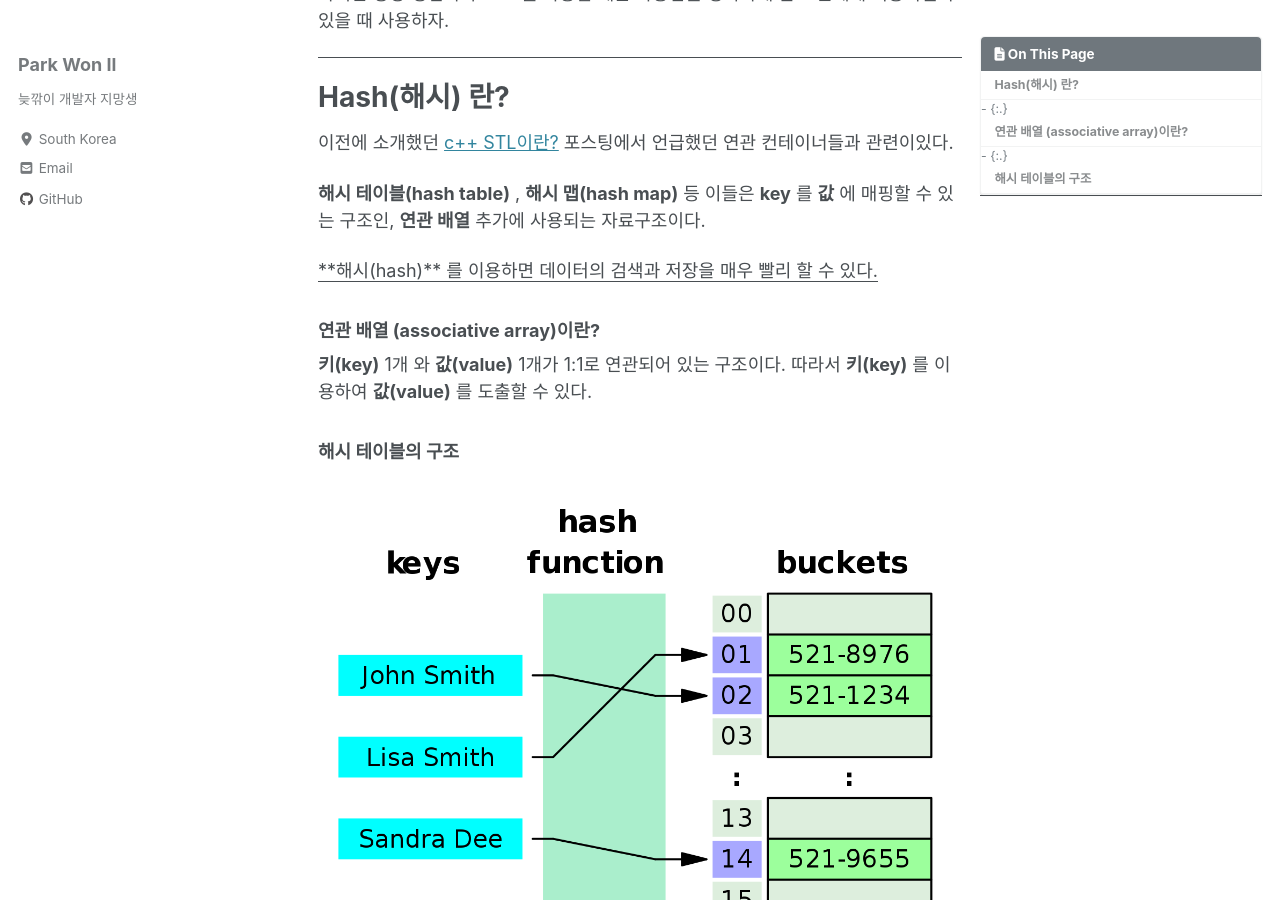
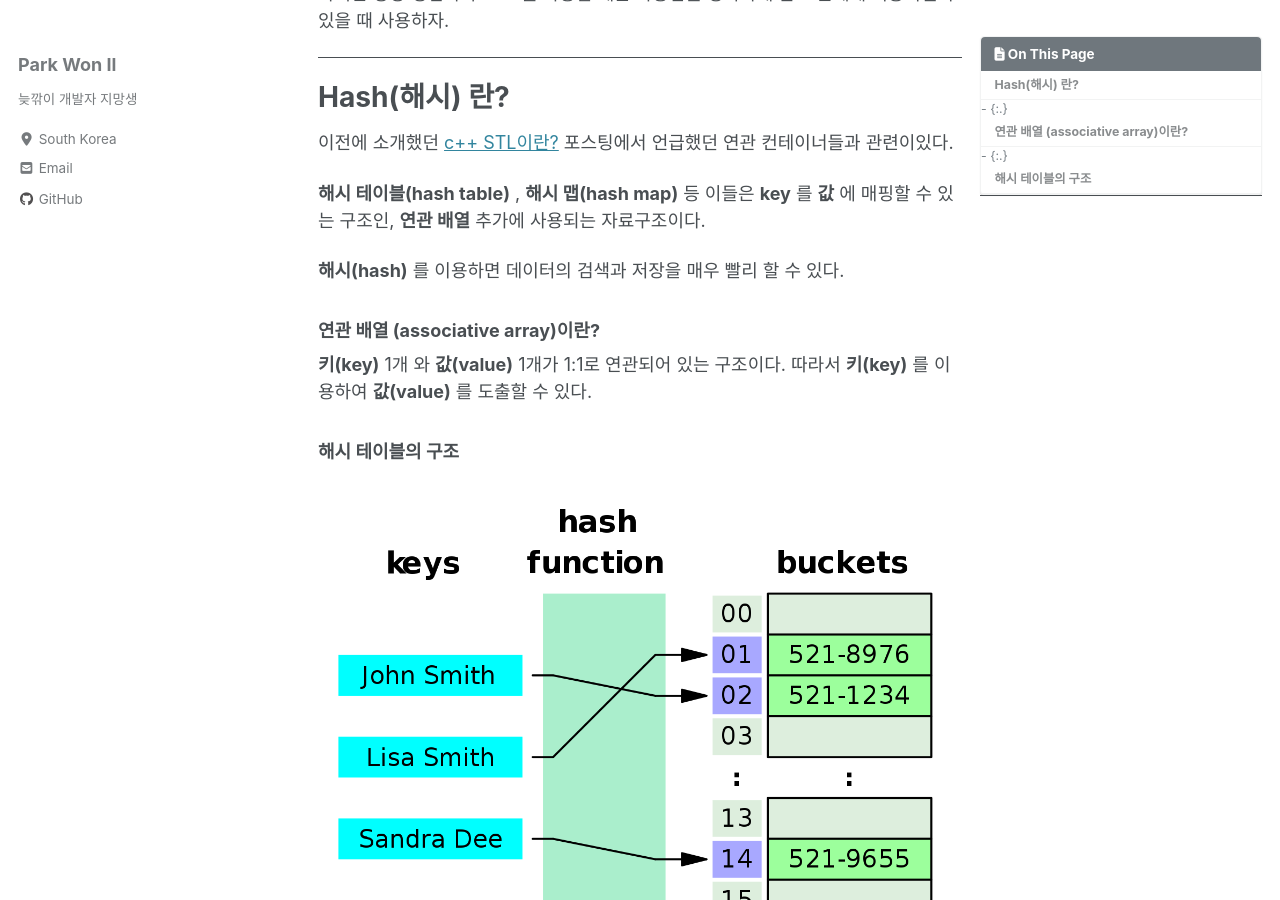
Before and after one commit to WONILLISM/wonillism.github.io, a Jekyll site: the page built from _posts/2020-03-28-algorithm-hash.md, in a window 1280 px wide and 900 px high, scrolled down 316 px. Built offline with Jekyll 4.4.1, drawn with Linux system fonts in a browser that asks for light colours; cached includes are drawn as plain includes; nearby versions of some CDN libraries; comment, search, counter and statistics services are not loaded.

Commit message:
typo error

```diff
--- a/_posts/2020-03-28-algorithm-hash.md
+++ b/_posts/2020-03-28-algorithm-hash.md
@@ -37,7 +37,7 @@ last_modified_at: 2020-03-27
 
 **해시 테이블(hash table)** , **해시 맵(hash map)** 등 이들은 **key** 를 **값** 에 매핑할 수 있는 구조인, **연관 배열** 추가에 사용되는 자료구조이다.
 
-<u>**해시(hash)** 를 이용하면 데이터의 검색과 저장을 매우 빨리 할 수 있다.</u>
+**해시(hash)** 를 이용하면 데이터의 검색과 저장을 매우 빨리 할 수 있다.
 
 ### 연관 배열 (associative array)이란?
 
```
